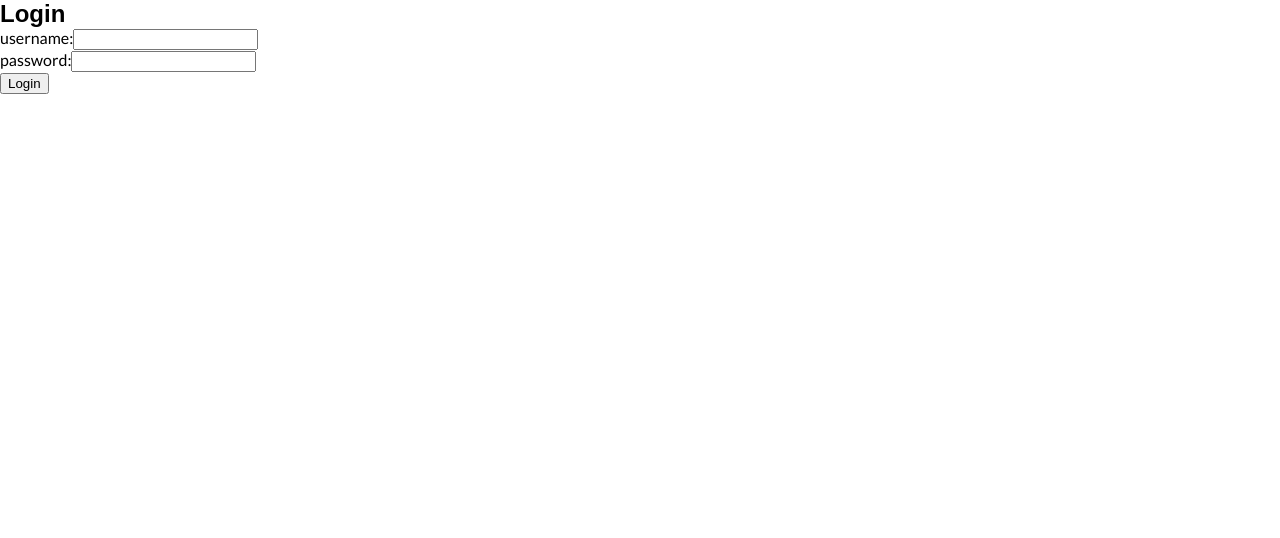
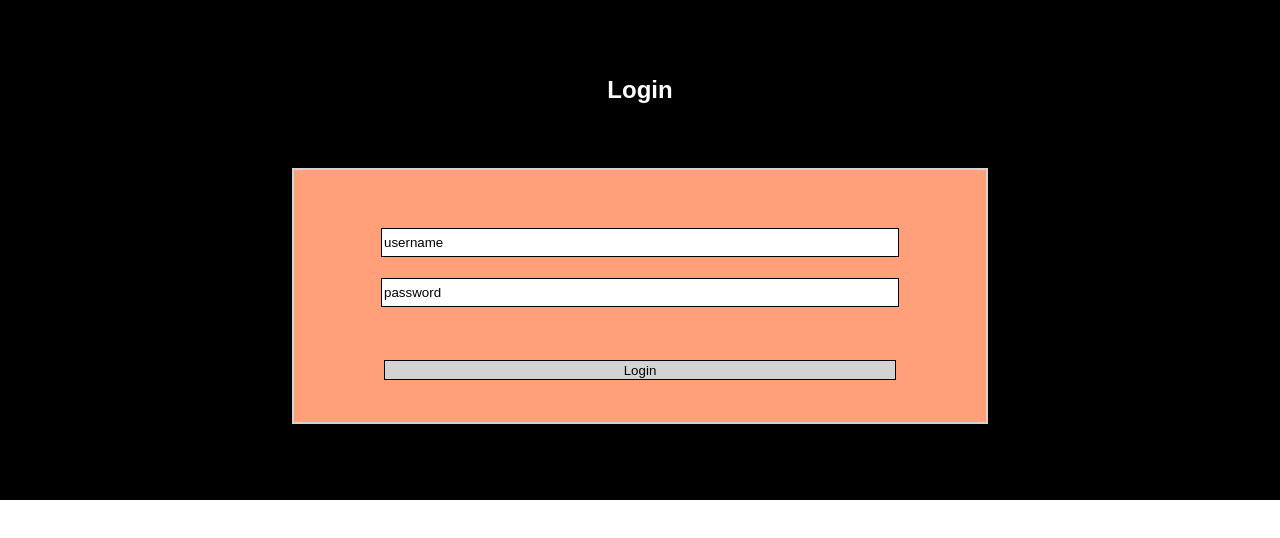
Before and after one commit to empowered-conversations/ec-frontend, a React (Create React App) app in the folder empowered-conversation/: page /login in a window 1280 px wide. Shown: the top 538 px of the page. Built offline with nearby package versions, Linux system fonts and the light colour scheme.

Commit message:
styled login page

```diff
--- a/empowered-conversation/src/App.css
+++ b/empowered-conversation/src/App.css
@@ -5,12 +5,12 @@
   display: flex;
   flex-direction: column;
   justify-content: center;
+  align-items: center;
 }
 
 .regis_form_container h2 {
   text-align: center;
   width: 100%;
-
   color: white;
 }
 
@@ -18,7 +18,7 @@
   background-color: lightsalmon;
   width: 50%;
   height: 200px;
-  margin: 5% 0 0 25%;
+  margin: 5% 0 0 0;
   padding: 2%;
   text-align: center;
   border: 2px solid lightgrey;
@@ -49,6 +49,69 @@
 }
 
 .regis_btn {
+  width: 80%;
+  height: 20px;
+  margin-top: 10%;
+  background-color: lightgrey;
+  color: black;
+  border: 1px black solid;
+}
+
+.login_form_container {
+  background-color: black;
+  width: 100%;
+  height: 500px;
+  display: flex;
+  flex-direction: column;
+  justify-content: center;
+  align-items: center;
+}
+
+.login_form_container h2 {
+  text-align: center;
+  width: 100%;
+  color: white;
+}
+
+.login_form {
+  background-color: lightsalmon;
+  width: 50%;
+  height: 200px;
+  margin: 5% 0 0 0;
+  padding: 2%;
+  text-align: center;
+  border: 2px solid lightgrey;
+}
+
+.login_username_container {
+  height: 50px;
+  width: 100%;
+}
+
+.login_form_container input {
+  height: 50%;
+  width: 80%;
+  margin-top: 5%;
+  border: 1px black solid;
+}
+
+.login_password_container {
+  height: 50px;
+  width: 100%;
+}
+
+.login_password_container input {
+  height: 50%;
+  width: 80%;
+  margin-top: 5%;
+  border: 1px black solid;
+}
+
+::placeholder {
+  color: black;
+}
+
+.login_btn {
   width: 80%;
   height: 20px;
   margin-top: 10%;
--- a/empowered-conversation/src/components/auth/login.js
+++ b/empowered-conversation/src/components/auth/login.js
@@ -19,32 +19,30 @@ const Login = props => {
   };
 
   return (
-    <form onSubmit={submitHandler}>
+    <div className="login_form_container">
       <h2>Login</h2>
-      <div>
-        <label>
-          username:
+      <form className="login_form" onSubmit={submitHandler}>
+        <div className="login_username_container">
           <input
             type="text"
             name="username"
             value={login.username}
             onChange={changeHandler}
+            placeholder="username"
           />
-        </label>
-      </div>
-      <div>
-        <label>
-          password:
+        </div>
+        <div className="login_password_container">
           <input
             type="password"
             name="password"
             value={login.password}
+            placeholder="password"
             onChange={changeHandler}
           />
-        </label>
-      </div>
-      <button>Login</button>
-    </form>
+        </div>
+        <button className="login_btn">Login</button>
+      </form>
+    </div>
   );
 };
 
--- a/empowered-conversation/src/index.css
+++ b/empowered-conversation/src/index.css
@@ -3,6 +3,7 @@ body {
   font-family: "Lato", sans-serif;
   -webkit-font-smoothing: antialiased;
   -moz-osx-font-smoothing: grayscale;
+  box-sizing: border-box;
 }
 
 code {
```
